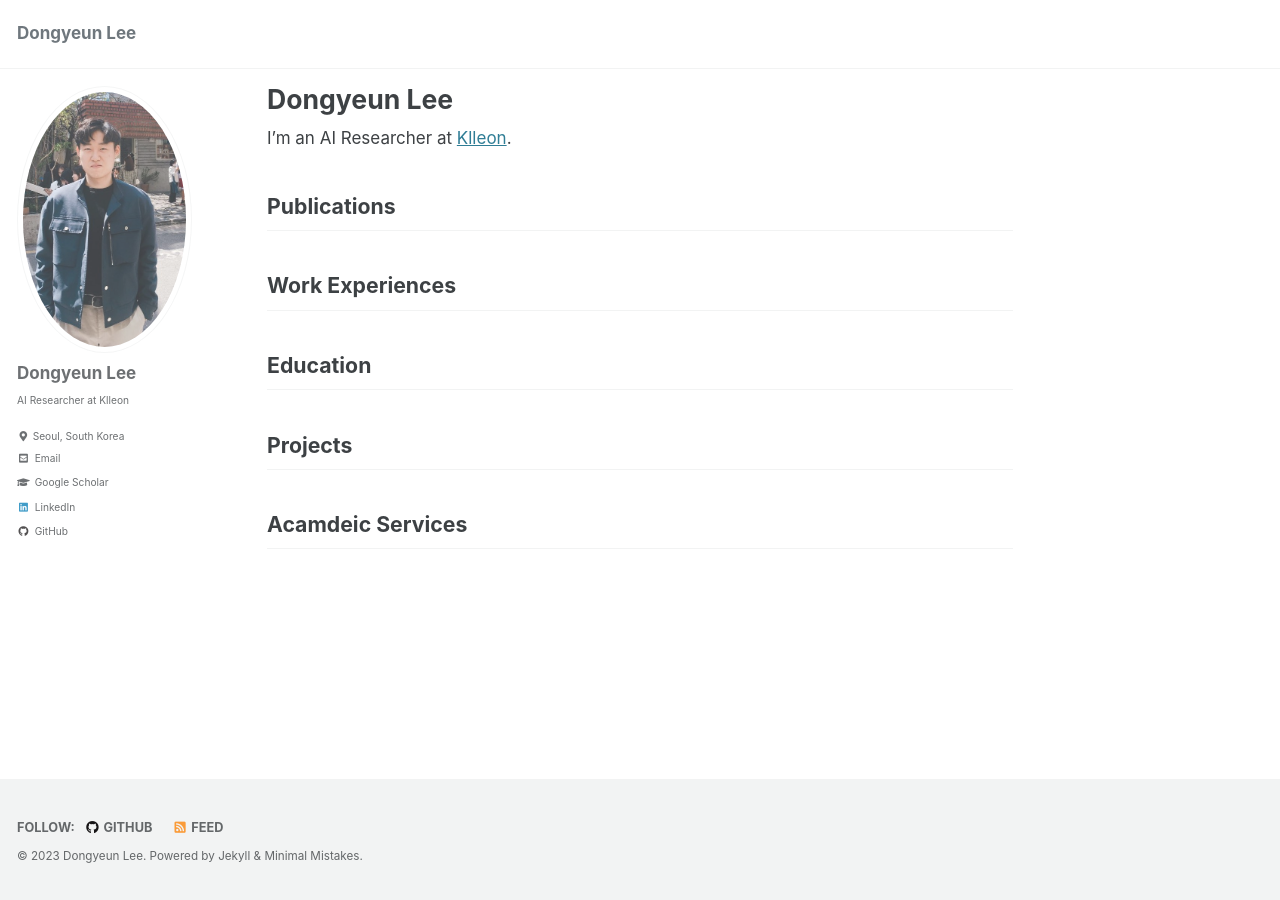
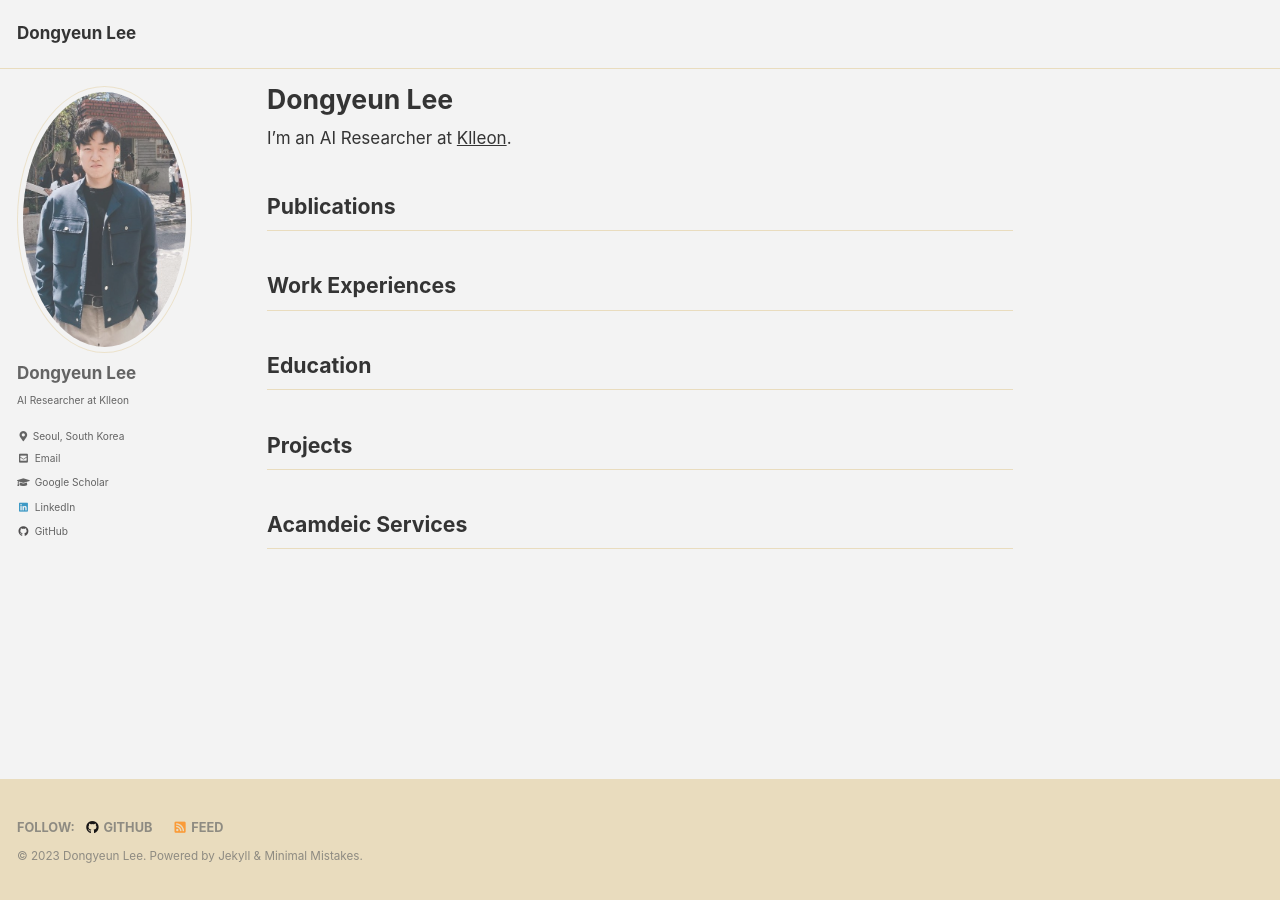
Before and after one commit to LeeDongYeun/leedongyeun.github.io, a Jekyll site: the page built from _pages/about.md, in a window 1280 px wide. Built offline with Jekyll 4.4.1, drawn with Linux system fonts in a browser that asks for light colours; cached includes are drawn as plain includes.

Commit message:
modify config

```diff
--- a/_config.yml
+++ b/_config.yml
@@ -12,7 +12,7 @@
 
 # theme                  : "minimal-mistakes-jekyll"
 # remote_theme           : "mmistakes/minimal-mistakes"
-minimal_mistakes_skin    : "default" # "air", "aqua", "contrast", "dark", "dirt", "neon", "mint", "plum", "sunrise"
+minimal_mistakes_skin    : "dirt" # "air", "aqua", "contrast", "dark", "dirt", "neon", "mint", "plum", "sunrise"
 
 # Site Settings
 locale                   : "en-US"
@@ -94,9 +94,9 @@
 
 # Analytics
 analytics:
-  provider               : "false" # false (default), "google", "google-universal", "google-gtag", "custom"
+  provider               : "google-gtag" # false (default), "google", "google-universal", "google-gtag", "custom"
   google:
-    # tracking_id          : "G-MDTT3S0DD4"
+    tracking_id          : "G-MDTT3S0DD4"
     anonymize_ip         : # true, false (default)
 
 
```
